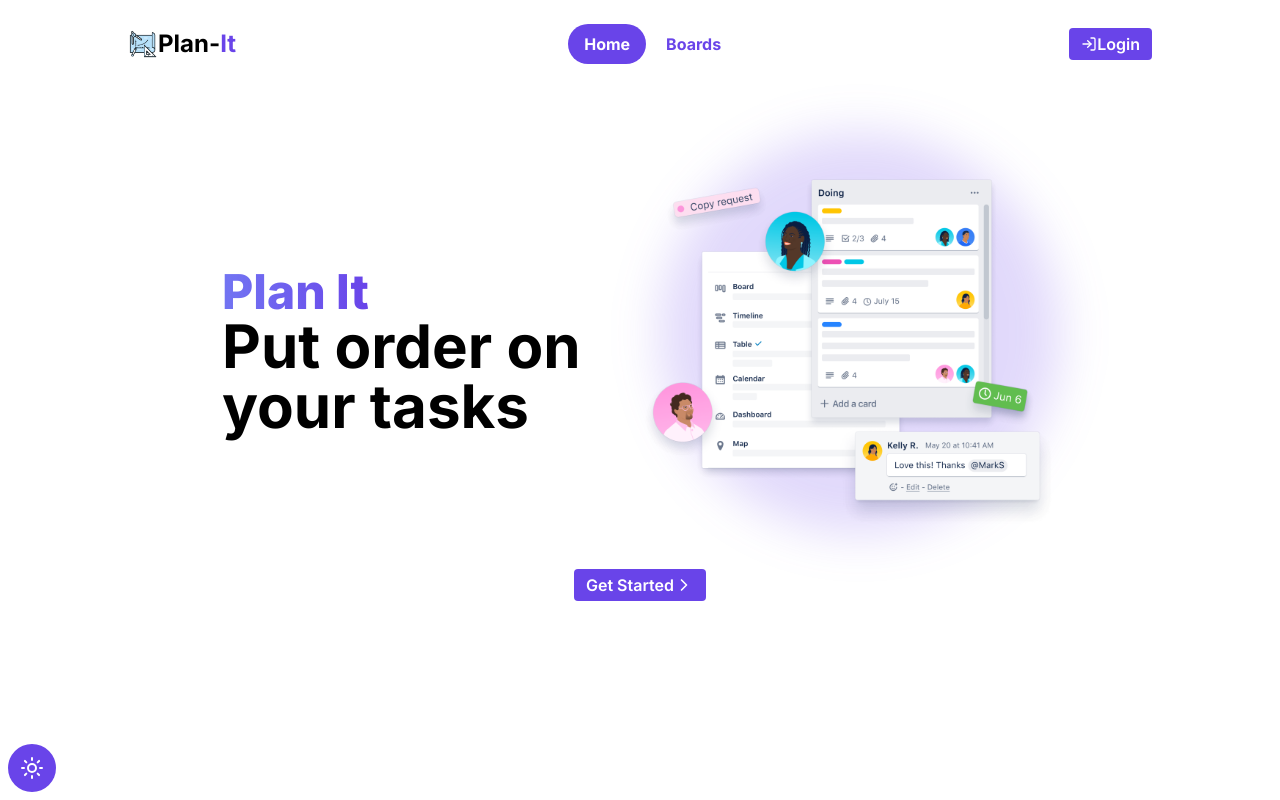
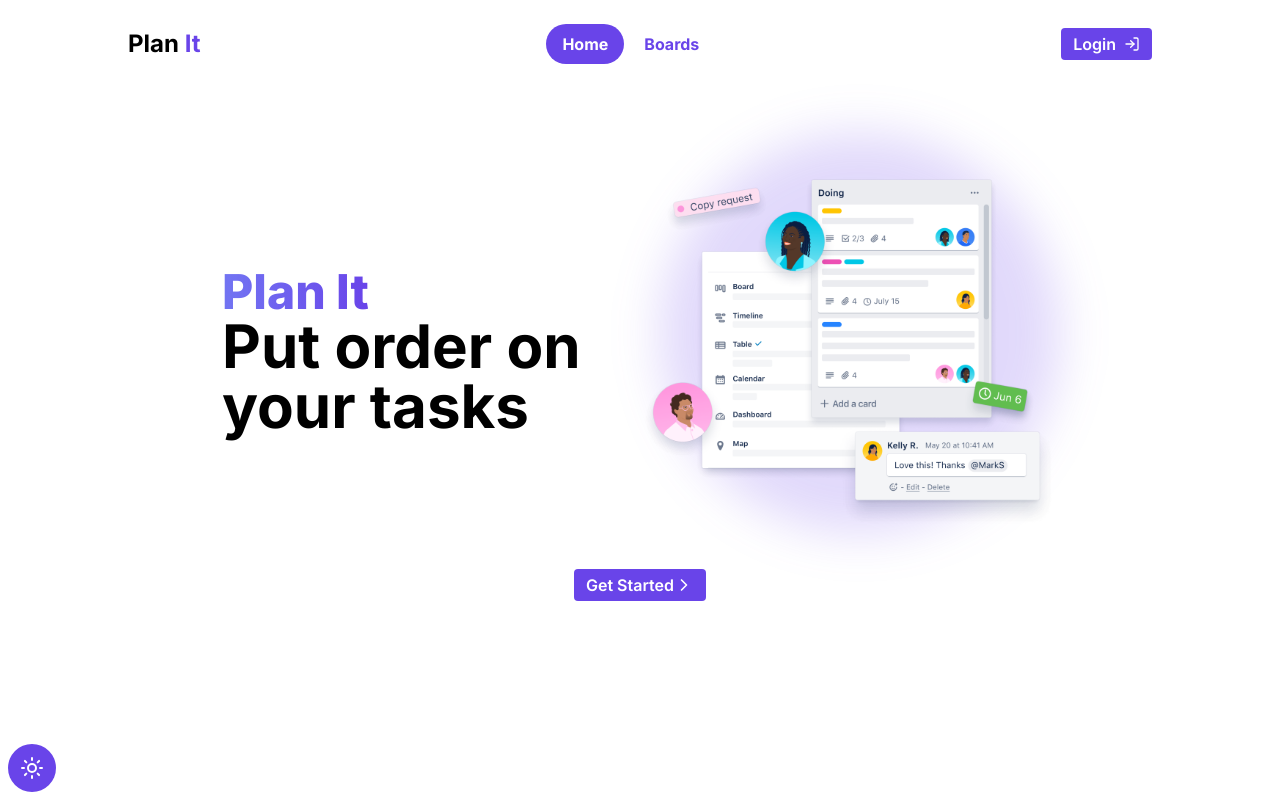
Before and after one commit to AgustinGalante19/plan-it, a Next.js app: page / in a window 1280 px wide. Built offline with nearby package versions, Linux system fonts and the light colour scheme.

Commit message:
Navbar style adjustment

```diff
--- a/src/components/navigation.tsx
+++ b/src/components/navigation.tsx
@@ -1,12 +1,11 @@
 "use client"
 
-import Image from "next/image"
-import blueprint from "@/assets/blueprint.png"
 import Button from "./ui/button"
 import { LogIn } from "lucide-react"
 import { useState } from "react"
 import { motion } from "framer-motion"
 import { cn } from "@/utils/cn"
+import Link from "next/link"
 
 const tabs = [
   { label: "Home", id: 0 },
@@ -19,10 +18,11 @@ function Navigation() {
   return (
     <header className='flex container mx-auto max-w-5xl justify-between py-6 items-center'>
       <div className='flex items-center'>
-        <Image width={30} height={30} alt='blueprint' src={blueprint} />
-        <span className='text-2xl font-bold'>
-          Plan-<span className='text-primary'>It</span>
-        </span>
+        <Link href='/'>
+          <span className='text-2xl font-bold'>
+            Plan <span className='text-primary'>It</span>
+          </span>
+        </Link>
       </div>
       <div className='flex space-x-1'>
         {tabs.map((tab) => (
@@ -47,7 +47,8 @@ function Navigation() {
       </div>
       <div>
         <Button>
-          <LogIn size={16} /> Login
+          Login
+          <LogIn size={16} className='ml-2' />
         </Button>
       </div>
     </header>
--- a/src/components/theme-switcher.tsx
+++ b/src/components/theme-switcher.tsx
@@ -5,27 +5,23 @@ import { useEffect, useState } from "react"
 import { motion } from "framer-motion"
 
 function ThemeSwitcher() {
-  const [currentTheme, setCurrentTheme] = useState<"dark" | "light">(
-    window.matchMedia("(prefers-color-scheme: dark)").matches ? "dark" : "light"
-  )
+  const [currentTheme, setCurrentTheme] = useState<"dark" | "light">("light")
 
   useEffect(() => {
     const configTheme = () => {
       if (
-        localStorage.theme === "dark" ||
+        globalThis.localStorage.getItem("theme") === "dark" ||
         (!("theme" in localStorage) &&
           window.matchMedia("(prefers-color-scheme: dark)").matches)
       ) {
         document.documentElement.classList.add("dark")
+        globalThis.localStorage.setItem("theme", "dark")
+        setCurrentTheme("dark")
       } else {
         document.documentElement.classList.remove("dark")
+        globalThis.localStorage.setItem("theme", "light")
+        setCurrentTheme("light")
       }
-
-      /*       localStorage.theme = "light"
-
-      localStorage.theme = "dark"
-
-      localStorage.removeItem("theme") */
     }
     configTheme()
   }, [])
@@ -41,8 +37,10 @@ function ThemeSwitcher() {
         document.documentElement.classList.toggle("dark")
         if (currentTheme === "dark") {
           setCurrentTheme("light")
+          globalThis.localStorage.setItem("theme", "light")
         } else {
           setCurrentTheme("dark")
+          globalThis.localStorage.setItem("theme", "dark")
         }
       }}
     >
```
